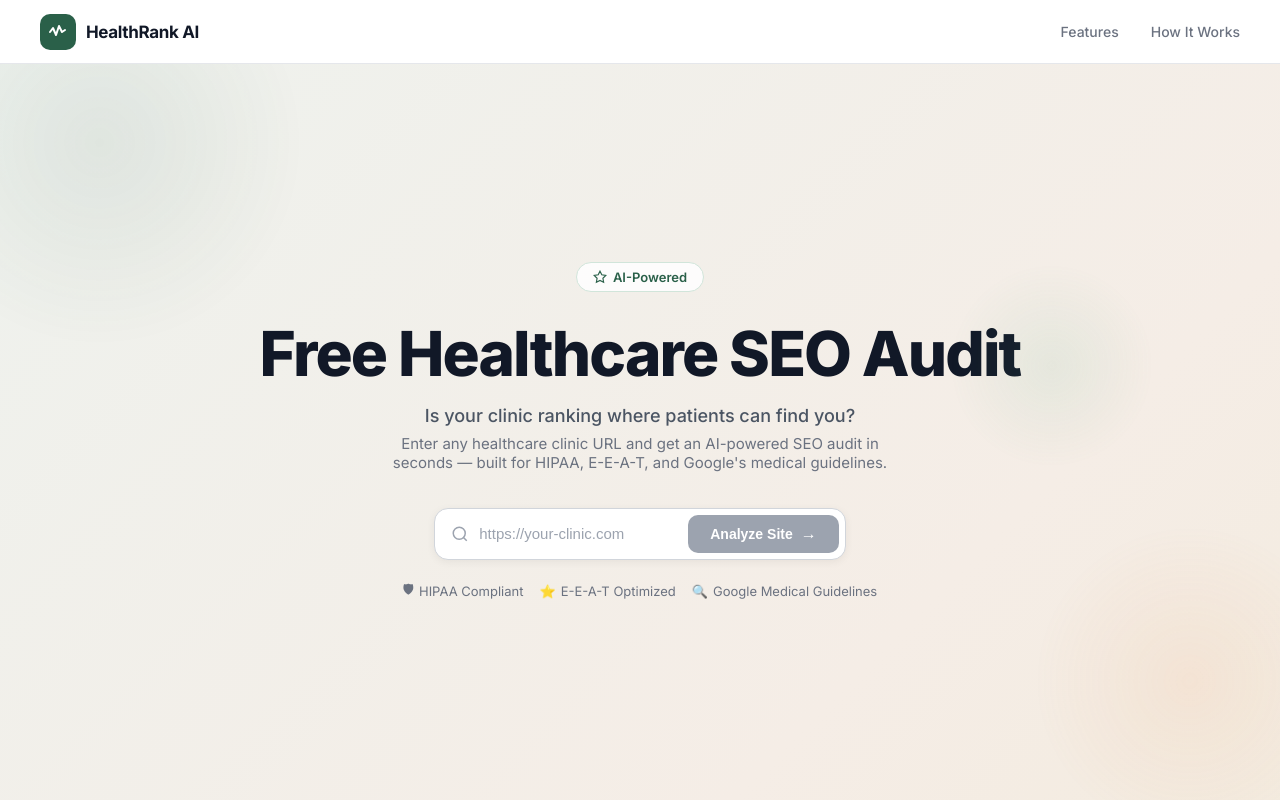
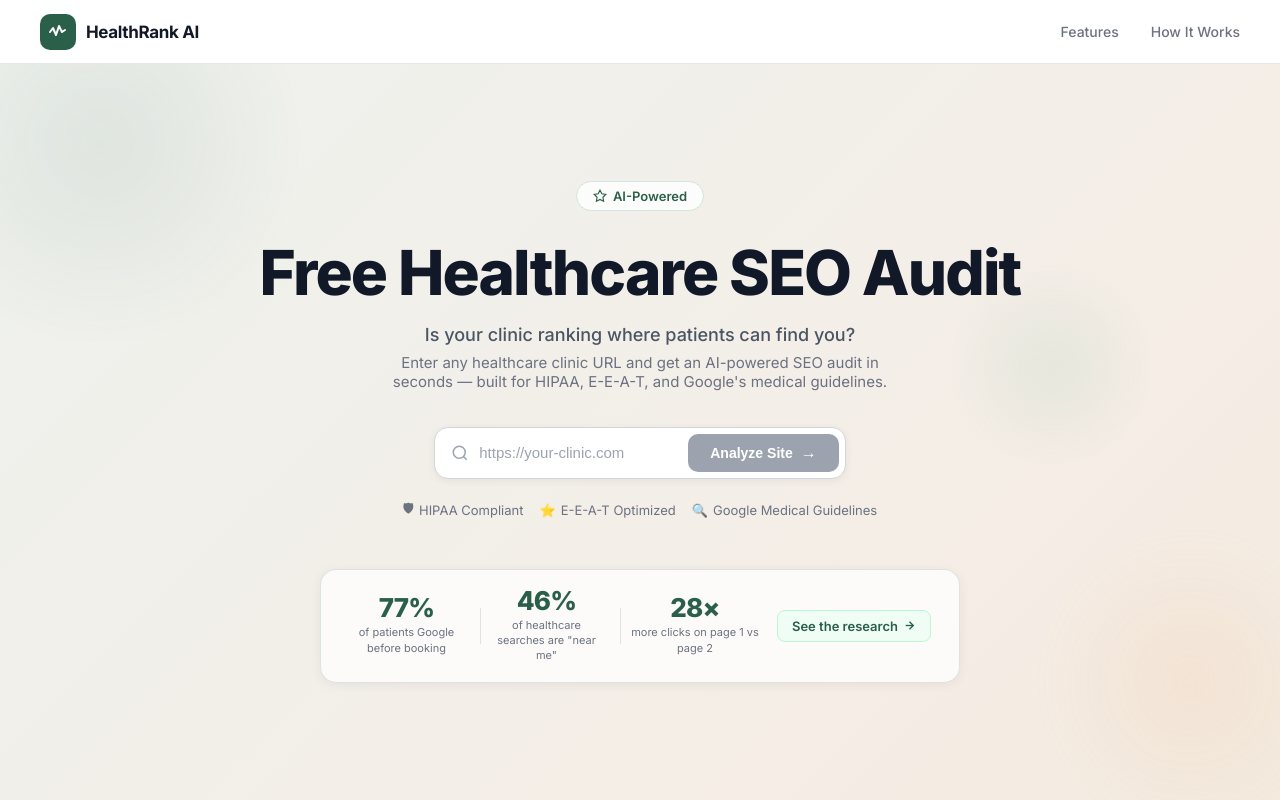
Before and after one commit to SapnaVibhaker/healthrank-ai, a React (Vite) app: page / in a window 1280 px wide. Built offline with nearby package versions, Linux system fonts and the light colour scheme.

Commit message:
feat: add stats teaser strip to hero with link to research dashboard

```diff
--- a/src/App.jsx
+++ b/src/App.jsx
@@ -228,6 +228,53 @@ export default function App() {
             ))}
           </div>
         )}
+
+        {/* Stats teaser strip */}
+        {!result && (
+          <div style={{
+            marginTop: 48, maxWidth: 640, width: "100%",
+            background: "rgba(255,255,255,0.75)", backdropFilter: "blur(8px)",
+            border: "1px solid rgba(42,96,73,0.15)", borderRadius: 16,
+            padding: "18px 28px", display: "flex", alignItems: "center",
+            justifyContent: "space-between", gap: 8, flexWrap: "wrap",
+            boxShadow: "0 2px 12px rgba(0,0,0,0.06)",
+          }}>
+            {[
+              { num: "77%", label: "of patients Google before booking" },
+              { num: "46%", label: 'of healthcare searches are "near me"' },
+              { num: "28×", label: "more clicks on page 1 vs page 2" },
+            ].map(({ num, label }, i, arr) => (
+              <div key={num} style={{ display: "flex", alignItems: "center", gap: 16, flex: 1 }}>
+                <div style={{ textAlign: "center", minWidth: 80 }}>
+                  <div style={{ fontSize: 26, fontWeight: 800, color: "#2a6049", letterSpacing: "-0.03em", lineHeight: 1 }}>{num}</div>
+                  <div style={{ fontSize: 11, color: "#6b7280", marginTop: 4, lineHeight: 1.4 }}>{label}</div>
+                </div>
+                {i < arr.length - 1 && (
+                  <div style={{ width: 1, height: 36, background: "rgba(42,96,73,0.15)", flexShrink: 0 }} />
+                )}
+              </div>
+            ))}
+            <a
+              href="healthrank-seo-stats.html"
+              target="_blank"
+              rel="noreferrer"
+              style={{
+                display: "flex", alignItems: "center", gap: 5, whiteSpace: "nowrap",
+                fontSize: 13, fontWeight: 600, color: "#2a6049", textDecoration: "none",
+                background: "#f0fdf4", border: "1px solid #bbf7d0",
+                padding: "7px 14px", borderRadius: 8, marginLeft: 8,
+                transition: "background 0.15s",
+              }}
+              onMouseEnter={e => e.currentTarget.style.background = "#dcfce7"}
+              onMouseLeave={e => e.currentTarget.style.background = "#f0fdf4"}
+            >
+              See the research
+              <svg width="13" height="13" viewBox="0 0 24 24" fill="none" stroke="currentColor" strokeWidth="2.5">
+                <line x1="5" y1="12" x2="19" y2="12" /><polyline points="12 5 19 12 12 19" />
+              </svg>
+            </a>
+          </div>
+        )}
       </div>
 
       {/* Error */}
```
